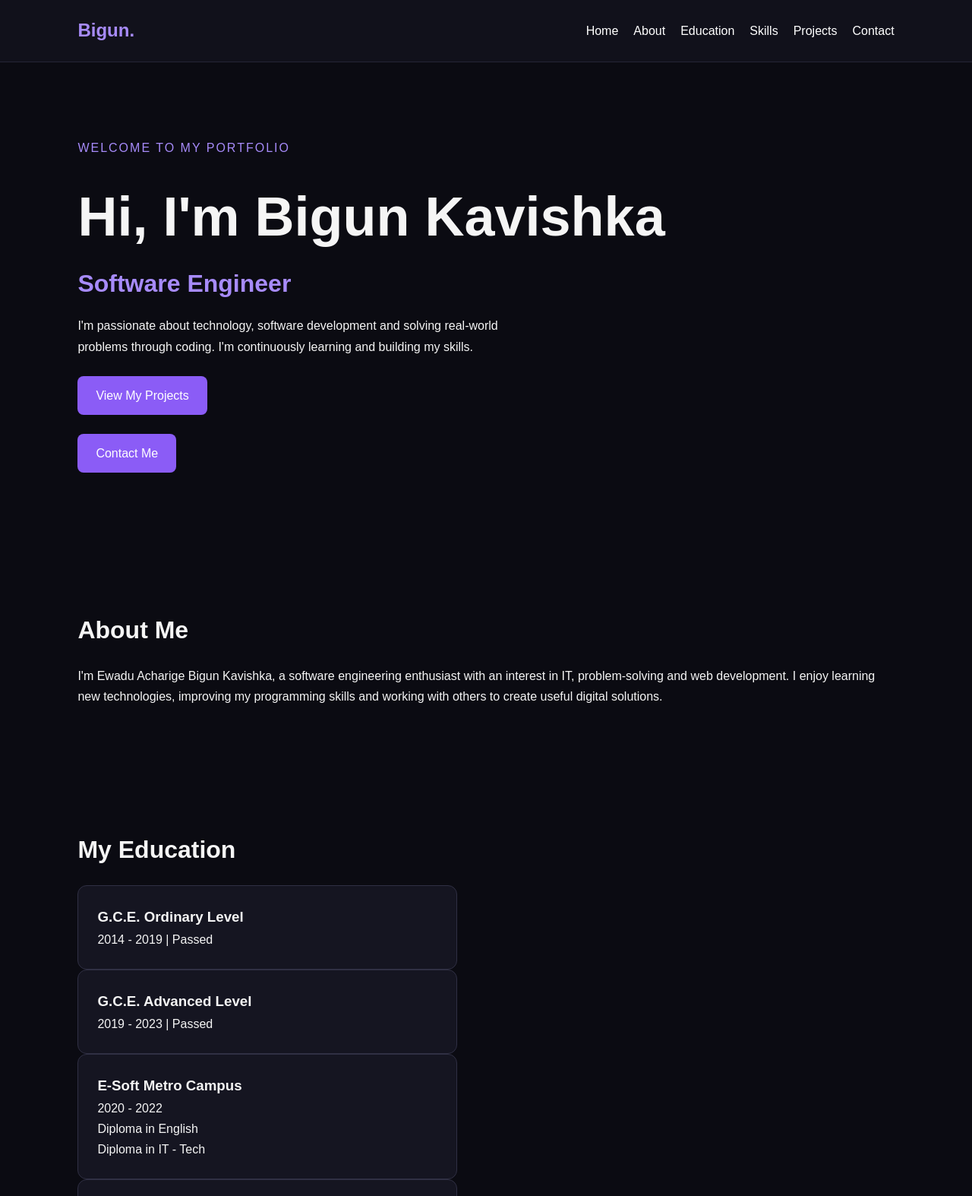
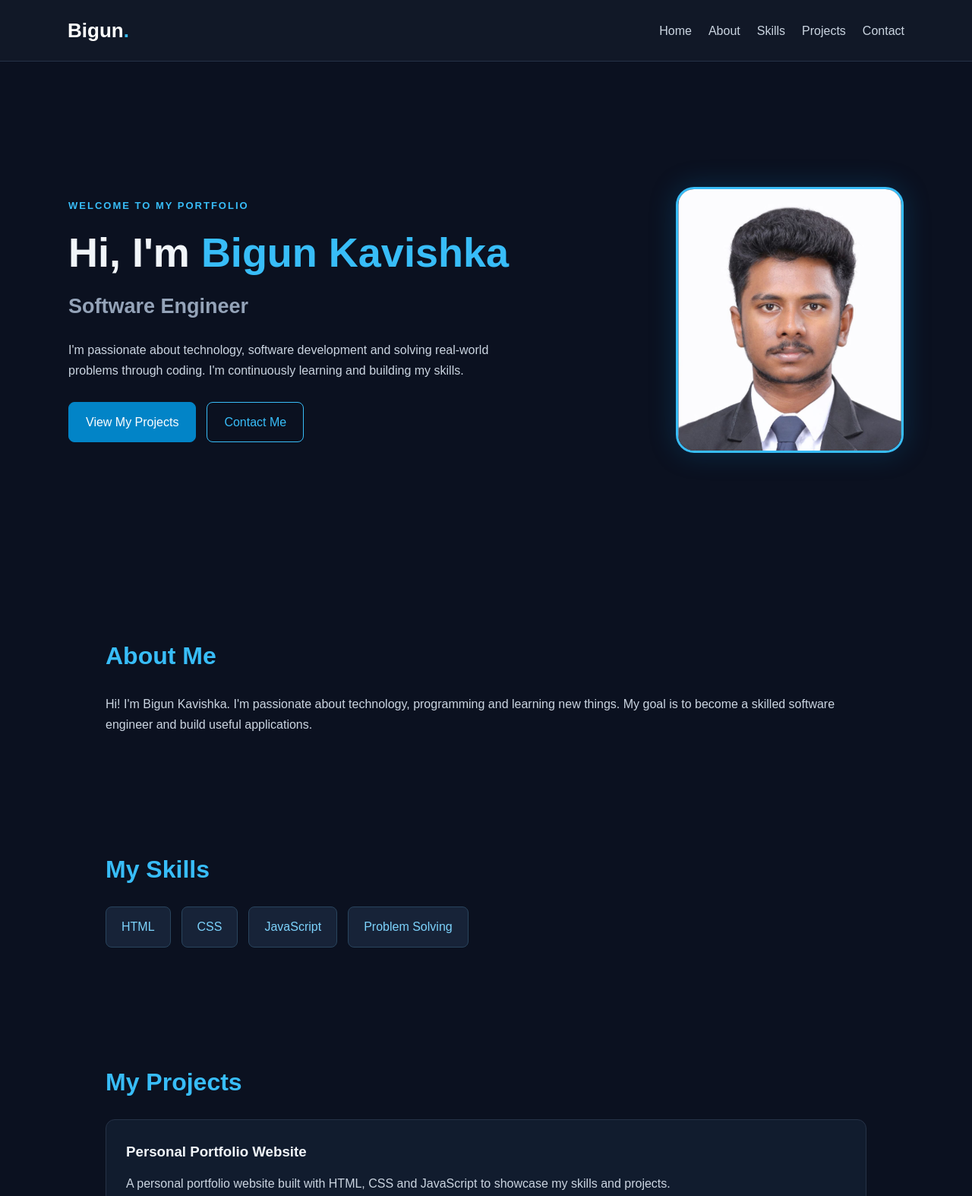
Before and after one commit to bigunkavishka/Personal-Portfolio-Website, a plain HTML site: page index.html in a window 1280 px wide. Shown: the top 1574 px of the page at 76% size. Drawn offline with Linux system fonts and the light colour scheme.

Commit message:
feat: fix some bugs and cruve css all

```diff
--- a/index.html
+++ b/index.html
@@ -4,22 +4,19 @@
 <head>
   <meta charset="UTF-8">
   <meta name="viewport" content="width=device-width, initial-scale=1.0">
-
   <title>Bigun Kavishka | Portfolio</title>
-
   <link rel="stylesheet" href="style.css">
+  <script src="script.js" defer></script>
 </head>
 <body>
 
-  <!-- Navigation -->
   <header>
-    <nav>
-      <h2 class="logo">Bigun<span>.</span></h2>
+    <nav class="navbar">
+      <a href="#home" class="logo">Bigun<span>.</span></a>
 
       <div class="links">
         <a href="#home">Home</a>
         <a href="#about">About</a>
-        <a href="#education">Education</a>
         <a href="#skills">Skills</a>
         <a href="#projects">Projects</a>
         <a href="#contact">Contact</a>
@@ -28,13 +25,14 @@
   </header>
 
   <main>
-
     <!-- Home -->
     <section id="home" class="hero">
+      <div class="hero-content">
+
+        <div class="hero-text">
           <p class="tag">WELCOME TO MY PORTFOLIO</p>
 
           <h1>Hi, I'm <span>Bigun Kavishka</span></h1>
-
           <h2>Software Engineer</h2>
 
           <p>
@@ -43,130 +41,69 @@
             I'm continuously learning and building my skills.
           </p>
 
-      <a class="btn" href="#projects">
-        View My Projects
-      </a>
+          <div class="hero-buttons">
+            <a class="btn" href="#projects">View My Projects</a>
+            <a class="btn btn-outline" href="#contact">Contact Me</a>
+          </div>
+        </div>
 
-      <a class="btn" href="#contact">
-        Contact Me
-      </a>
+        <div class="hero-image">
+          <img
+            src="assets/profile.jpg.jpg"
+            alt="Bigun Kavishka - Profile Photo"
+          >
+        </div>
+
+      </div>
     </section>
 
     <!-- About -->
-    <section id="about">
+    <section id="about" class="section">
       <h2>About Me</h2>
-
       <p>
-        I'm Ewadu Acharige Bigun Kavishka, a software
-        engineering enthusiast with an interest in
-        IT, problem-solving and web development.
-
-        I enjoy learning new technologies, improving
-        my programming skills and working with others
-        to create useful digital solutions.
+        Hi! I'm Bigun Kavishka. I'm passionate about technology,
+        programming and learning new things. My goal is to become
+        a skilled software engineer and build useful applications.
       </p>
     </section>
 
-    <!-- Education -->
-    <section id="education">
-      <h2>My Education</h2>
-
-      <div class="project">
-        <h3>G.C.E. Ordinary Level</h3>
-        <p>2014 - 2019 | Passed</p>
-      </div>
-
-      <div class="project">
-        <h3>G.C.E. Advanced Level</h3>
-        <p>2019 - 2023 | Passed</p>
-      </div>
-
-      <div class="project">
-        <h3>E-Soft Metro Campus</h3>
-        <p>2020 - 2022</p>
-        <p>Diploma in English</p>
-        <p>Diploma in IT - Tech</p>
-      </div>
-
-      <div class="project">
-        <h3>IMS Campus</h3>
-        <p>2023 - 2024</p>
-        <p>Certificate of English</p>
-      </div>
-    </section>
-
     <!-- Skills -->
-    <section id="skills">
+    <section id="skills" class="section">
       <h2>My Skills</h2>
-
       <div class="skills">
         <span>HTML</span>
         <span>CSS</span>
-        <span>Python</span>
-        <span>Java</span>
-        <span>Microsoft Word</span>
-        <span>Microsoft PowerPoint</span>
-        <span>Teamwork</span>
-        <span>Public Relations</span>
-        <span>Leadership</span>
-        <span>Critical Thinking</span>
-        <span>Time Management</span>
+        <span>JavaScript</span>
+        <span>Problem Solving</span>
       </div>
     </section>
 
     <!-- Projects -->
-    <section id="projects">
+    <section id="projects" class="section">
       <h2>My Projects</h2>
 
       <div class="project">
         <h3>Personal Portfolio Website</h3>
         <p>
-          A personal portfolio website created using
-          HTML and CSS to showcase my profile,
-          skills and educational background.
+          A personal portfolio website built with HTML, CSS
+          and JavaScript to showcase my skills and projects.
         </p>
-        <p><strong>Technologies:</strong> HTML, CSS</p>
+        <a class="btn" href="#contact">Let's Connect</a>
       </div>
-
-      <!-- Add more real projects here -->
     </section>
 
     <!-- Contact -->
-    <section id="contact">
+    <section id="contact" class="section">
       <h2>Contact Me</h2>
-
-      <p>
-        Let's connect and build something great.
-      </p>
-
-      <p>
-        <strong>Email:</strong>
-        <a href="mailto:bigunkavishka746@gmail.com">
-          bigunkavishka746@gmail.com
-        </a>
-      </p>
-
-      <p>
-        <strong>Phone:</strong>
-        <a href="tel:+94740966317">
-          +94 74 096 6317
-        </a>
-      </p>
-
-      <a class="btn"
-         href="mailto:bigunkavishka746@gmail.com">
+      <p>Let's connect and build something great together.</p>
+      <a class="btn" href="mailto:your-email@example.com">
         Email Me
       </a>
     </section>
-
   </main>
 
-  <!-- Footer -->
   <footer>
-    <p>
-      &copy; 2026 Bigun Kavishka.
-      All rights reserved.
-    </p>
+    <p>&copy; 2026 Bigun Kavishka. All rights reserved.</p>
   </footer>
 
 </body>
--- a/style.css
+++ b/style.css
@@ -11,137 +11,238 @@ html {
 
 body {
   font-family: Arial, sans-serif;
-  background: #0b0b12;
-  color: #f5f5f5;
+  background: #0b1120;
+  color: #f1f5f9;
   line-height: 1.7;
 }
 
 header {
-  background: #11111b;
-  padding: 20px 8%;
-  border-bottom: 1px solid #252536;
+  background: #111827;
+  position: sticky;
+  top: 0;
+  z-index: 100;
+  border-bottom: 1px solid #263247;
 }
 
-nav {
+.navbar {
+  max-width: 1150px;
+  margin: auto;
+  padding: 18px 24px;
   display: flex;
   align-items: center;
   justify-content: space-between;
   gap: 20px;
-  flex-wrap: wrap;
 }
 
 .logo {
-  color: #a78bfa;
+  color: #ffffff;
+  text-decoration: none;
+  font-size: 26px;
+  font-weight: bold;
+}
+
+.logo span,
+.hero h1 span {
+  color: #38bdf8;
 }
 
 .links {
   display: flex;
   flex-wrap: wrap;
-  gap: 20px;
+  gap: 22px;
 }
 
 .links a {
+  color: #cbd5e1;
   text-decoration: none;
-  color: white;
+  transition: color 0.3s;
 }
 
 .links a:hover {
-  color: #a78bfa;
-}
-
-section {
-  padding: 80px 8%;
-  scroll-margin-top: 20px;
+  color: #38bdf8;
 }
 
 .hero {
-  min-height: 80vh;
+  min-height: 85vh;
+  padding: 70px 24px;
   display: flex;
-  flex-direction: column;
-  align-items: flex-start;
+  align-items: center;
   justify-content: center;
 }
 
+.hero-content {
+  width: 100%;
+  max-width: 1100px;
+  display: flex;
+  align-items: center;
+  justify-content: space-between;
+  gap: 60px;
+}
+
+.hero-text {
+  flex: 1;
+}
+
 .tag {
-  color: #a78bfa;
+  color: #38bdf8;
+  font-size: 13px;
+  font-weight: bold;
   letter-spacing: 2px;
-  margin-bottom: 15px;
+  margin-bottom: 18px;
 }
 
 .hero h1 {
-  font-size: clamp(2.5rem, 7vw, 4.5rem);
+  font-size: clamp(32px, 5vw, 54px);
+  line-height: 1.2;
+  margin-bottom: 16px;
 }
 
 .hero h2 {
-  color: #a78bfa;
-  margin-bottom: 15px;
+  color: #94a3b8;
+  font-size: 27px;
+  margin-bottom: 20px;
 }
 
-.hero p {
-  max-width: 600px;
+.hero-text > p:not(.tag) {
+  color: #cbd5e1;
+  max-width: 580px;
+}
+
+.hero-buttons {
+  display: flex;
+  flex-wrap: wrap;
+  gap: 14px;
+  margin-top: 28px;
 }
 
 .btn {
   display: inline-block;
-  background: #8b5cf6;
+  padding: 12px 22px;
+  background: #0284c7;
   color: white;
-  padding: 12px 24px;
-  margin-top: 25px;
+  text-decoration: none;
+  border: 1px solid #0284c7;
   border-radius: 8px;
-  text-decoration: none;
+  transition: 0.3s;
 }
 
 .btn:hover {
-  background: #7c3aed;
+  background: #0369a1;
+  transform: translateY(-2px);
 }
 
-section h2 {
-  font-size: 2rem;
-  margin-bottom: 20px;
+.btn-outline {
+  background: transparent;
+  border-color: #38bdf8;
+  color: #38bdf8;
+}
+
+.btn-outline:hover {
+  background: #10283a;
+}
+
+.hero-image {
+  flex: 0 0 300px;
+  width: 300px;
+  height: 350px;
+  border: 3px solid #38bdf8;
+  border-radius: 24px;
+  overflow: hidden;
+  box-shadow: 0 0 35px #0284c740;
+}
+
+.hero-image img {
+  width: 100%;
+  height: 100%;
+  object-fit: cover;
+  display: block;
+}
+
+.section {
+  max-width: 1050px;
+  margin: auto;
+  padding: 75px 24px;
+  scroll-margin-top: 75px;
+}
+
+.section h2 {
+  color: #38bdf8;
+  font-size: 32px;
+  margin-bottom: 22px;
+}
+
+.section p {
+  color: #cbd5e1;
 }
 
 .skills {
   display: flex;
-  gap: 12px;
   flex-wrap: wrap;
+  gap: 14px;
 }
 
 .skills span {
-  padding: 10px 18px;
-  background: #1b1b2a;
-  border: 1px solid #34344a;
+  background: #172338;
+  color: #7dd3fc;
+  padding: 12px 20px;
+  border: 1px solid #29445d;
   border-radius: 8px;
 }
 
 .project {
-  background: #151521;
-  padding: 25px;
+  background: #111c2e;
+  border: 1px solid #263247;
+  padding: 26px;
   border-radius: 12px;
-  border: 1px solid #303044;
-  max-width: 500px;
 }
 
-.project a {
-  color: #a78bfa;
+.project h3 {
+  margin-bottom: 12px;
+}
+
+.project .btn {
+  margin-top: 20px;
 }
 
 footer {
   text-align: center;
-  padding: 25px;
-  background: #11111b;
-  color: #aaa;
+  padding: 24px;
+  background: #111827;
+  color: #94a3b8;
+  border-top: 1px solid #263247;
 }
 
-@media (max-width: 600px) {
-  header {
-    padding: 18px 5%;
-  }
-
-  section {
-    padding: 55px 5%;
+@media (max-width: 700px) {
+  .navbar {
+    flex-direction: column;
   }
 
   .links {
-    gap: 12px;
+    justify-content: center;
+    gap: 12px 18px;
+  }
+
+  .hero {
+    padding-top: 50px;
+  }
+
+  .hero-content {
+    flex-direction: column-reverse;
+    text-align: center;
+    gap: 35px;
+  }
+
+  .hero-image {
+    flex-basis: auto;
+    width: 230px;
+    height: 270px;
+  }
+
+  .hero-buttons {
+    justify-content: center;
+  }
+
+  .hero h2 {
+    font-size: 23px;
   }
 }
```
Also changed, not shown: assets/profile.jpg.jpg (added). Lines whose indentation alone changed are shown as unchanged.
